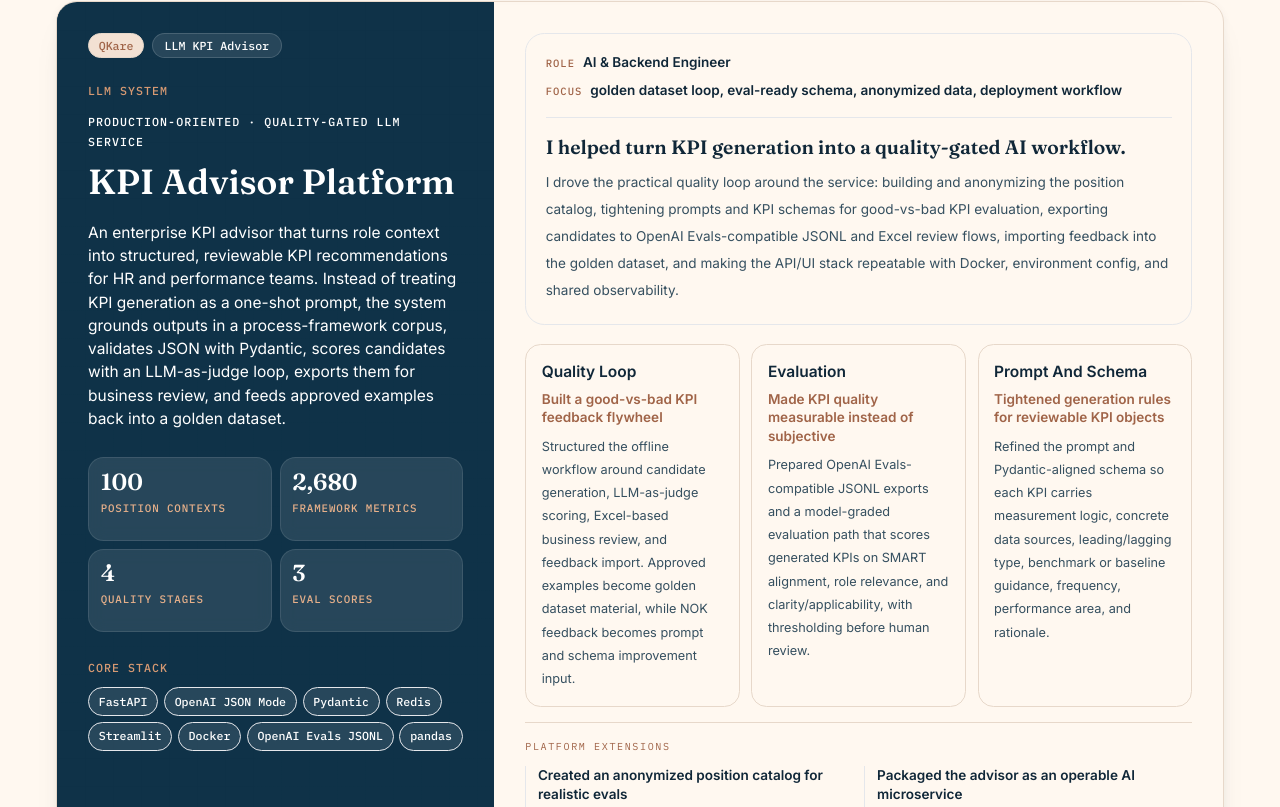
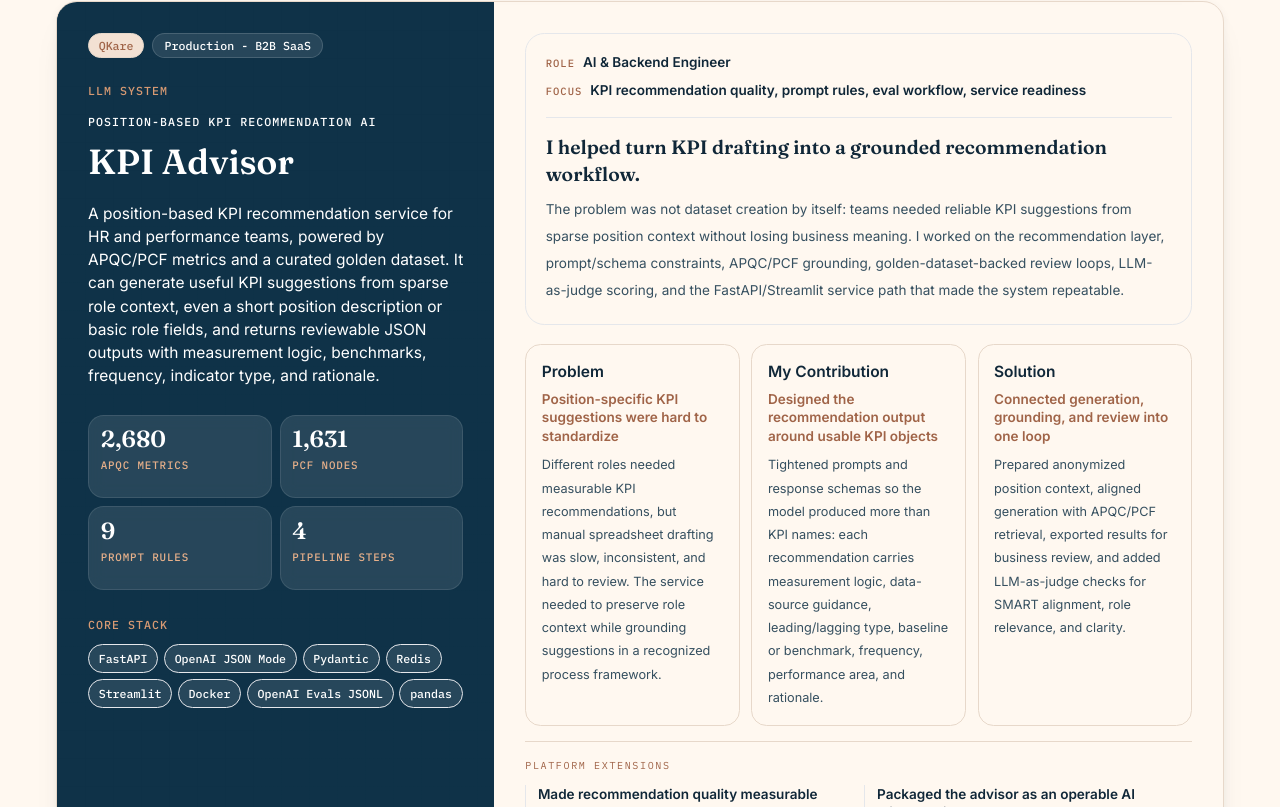
Before and after one commit to melisklc0/melis-kilic-portfolio, a React (Vite) app: page / in a window 1280 px wide. Shown: the part 7153-7960 px from the top of the page. Built offline with nearby package versions, Linux system fonts and the light colour scheme.

Commit message:
feat: update KPI Advisor project details for clarity and improved context in recommendations

```diff
--- a/src/data/projects.ts
+++ b/src/data/projects.ts
@@ -512,107 +512,108 @@ export const projects: Project[] = [
       private_note: 'Built at QKare; source code is private.',
     },
     en: {
-      title: 'KPI Advisor Platform',
-      subtitle: 'Production-oriented · Quality-gated LLM service',
-      badge: 'LLM KPI Advisor',
+      title: 'KPI Advisor',
+      subtitle: 'Position-based KPI recommendation AI',
+      badge: 'Production - B2B SaaS',
       summary:
-        'An enterprise KPI advisor that turns role context into structured, reviewable KPI recommendations for HR and performance teams. Instead of treating KPI generation as a one-shot prompt, the system grounds outputs in a process-framework corpus, validates JSON with Pydantic, scores candidates with an LLM-as-judge loop, exports them for business review, and feeds approved examples back into a golden dataset.',
+        'A position-based KPI recommendation service for HR and performance teams, powered by APQC/PCF metrics and a curated golden dataset. It can generate useful KPI suggestions from sparse role context, even a short position description or basic role fields, and returns reviewable JSON outputs with measurement logic, benchmarks, frequency, indicator type, and rationale.',
       roleLine:
-        'Role: AI & Backend Engineer · Focus: golden dataset loop, eval-ready schema, anonymized data, deployment workflow',
-      focusTitle: 'I helped turn KPI generation into a quality-gated AI workflow.',
+        'Role: AI & Backend Engineer · Focus: KPI recommendation quality, prompt rules, eval workflow, service readiness',
+      focusTitle: 'I helped turn KPI drafting into a grounded recommendation workflow.',
       focusSummary:
-        'I drove the practical quality loop around the service: building and anonymizing the position catalog, tightening prompts and KPI schemas for good-vs-bad KPI evaluation, exporting candidates to OpenAI Evals-compatible JSONL and Excel review flows, importing feedback into the golden dataset, and making the API/UI stack repeatable with Docker, environment config, and shared observability.',
+        'The problem was not dataset creation by itself: teams needed reliable KPI suggestions from sparse position context without losing business meaning. I worked on the recommendation layer, prompt/schema constraints, APQC/PCF grounding, golden-dataset-backed review loops, LLM-as-judge scoring, and the FastAPI/Streamlit service path that made the system repeatable.',
       metrics: [
-        { value: '100', label: 'position contexts' },
-        { value: '2,680', label: 'framework metrics' },
-        { value: '4', label: 'quality stages' },
-        { value: '3', label: 'eval scores' },
+        { value: '2,680', label: 'APQC metrics' },
+        { value: '1,631', label: 'PCF nodes' },
+        { value: '9', label: 'prompt rules' },
+        { value: '4', label: 'pipeline steps' },
       ],
       contributions: [
         {
-          module: 'quality loop',
-          title: 'Built a good-vs-bad KPI feedback flywheel',
+          module: 'Problem',
+          title: 'Position-specific KPI suggestions were hard to standardize',
           description:
-            'Structured the offline workflow around candidate generation, LLM-as-judge scoring, Excel-based business review, and feedback import. Approved examples become golden dataset material, while NOK feedback becomes prompt and schema improvement input.',
+            'Different roles needed measurable KPI recommendations, but manual spreadsheet drafting was slow, inconsistent, and hard to review. The service needed to preserve role context while grounding suggestions in a recognized process framework.',
         },
         {
-          module: 'evaluation',
-          title: 'Made KPI quality measurable instead of subjective',
+          module: 'My contribution',
+          title: 'Designed the recommendation output around usable KPI objects',
           description:
-            'Prepared OpenAI Evals-compatible JSONL exports and a model-graded evaluation path that scores generated KPIs on SMART alignment, role relevance, and clarity/applicability, with thresholding before human review.',
+            'Tightened prompts and response schemas so the model produced more than KPI names: each recommendation carries measurement logic, data-source guidance, leading/lagging type, baseline or benchmark, frequency, performance area, and rationale.',
         },
         {
-          module: 'prompt and schema',
-          title: 'Tightened generation rules for reviewable KPI objects',
+          module: 'Solution',
+          title: 'Connected generation, grounding, and review into one loop',
           description:
-            'Refined the prompt and Pydantic-aligned schema so each KPI carries measurement logic, concrete data sources, leading/lagging type, benchmark or baseline guidance, frequency, performance area, and rationale.',
+            'Prepared anonymized position context, aligned generation with APQC/PCF retrieval, exported results for business review, and added LLM-as-judge checks for SMART alignment, role relevance, and clarity.',
         },
         {
-          module: 'data safety',
-          title: 'Created an anonymized position catalog for realistic evals',
+          module: 'Quality loop',
+          title: 'Made recommendation quality measurable',
           description:
-            'Introduced a 100-row position catalog and anonymized organizational fields so batch generation, demos, and review handoffs could preserve useful job context without exposing sensitive internal structure.',
+            'Built OpenAI Evals-compatible JSONL paths and score-based review outputs so KPI candidates could be compared, filtered, and improved instead of accepted as opaque LLM responses.',
         },
         {
-          module: 'service operations',
+          module: 'Service',
           title: 'Packaged the advisor as an operable AI microservice',
           description:
-            'Added Docker setup for the FastAPI API and Streamlit review UI, externalized ports and OpenAI settings, integrated Redis caching, and aligned logging/metrics with the shared observability approach used by AI services.',
+            'Supported the FastAPI API, Streamlit review UI, Docker setup, environment-based OpenAI configuration, Redis caching path, and shared logging/metrics expectations for AI services.',
         },
       ],
       impact:
-        'Helped move KPI advisory work from manual, inconsistent spreadsheet drafting toward a repeatable AI workflow with grounded generation, measurable quality gates, human-in-the-loop review, safer demo data, and production-minded service operations.',
+        'Moved KPI design toward a repeatable AI recommendation service: grounded in process-framework metrics, constrained by schema and prompt rules, measurable through evals, and usable by reviewers before business adoption.',
     },
     tr: {
-      title: 'LLM-Powered KPI Recommendation Service',
-      subtitle: 'Production-oriented · Structured LLM service',
-      badge: 'Production-oriented · LLM Service',
+      title: 'KPI Advisor',
+      subtitle: 'Position-based KPI recommendation AI',
+      badge: 'Production - B2B SaaS',
       summary:
-        'Role-specific KPI önerileri üreten, structured JSON output, framework-grounded retrieval, schema validation ve offline quality loop üzerine kurulu LLM microservice. Akış sadece “KPI üret” değil; candidate üret, değerlendir, human review için export et ve kabul edilen örnekleri golden dataset’e geri besle mantığıyla tasarlandı.',
-      roleLine: 'Role: LLM Service Contributor · Focus: structured output, eval workflow, deployment readiness',
-      focusTitle: 'Odağım — eval-ready generation, datasets ve deployment workflow',
+        'HR ve performance ekipleri için pozisyona göre structured KPI önerileri üreten, APQC/PCF metrics ve curated golden dataset ile güçlenen bir KPI Advisor servisi. Kısa bir position description ya da temel role field’ları gibi az context ile bile kullanılabilir KPI candidate’ları üretir; measurement logic, benchmark, frequency, indicator type ve rationale taşıyan reviewable JSON çıktılar döndürür.',
+      roleLine:
+        'Role: AI & Backend Engineer · Focus: KPI recommendation quality, prompt rules, eval workflow, service readiness',
+      focusTitle: 'KPI yazımını grounded bir öneri akışına çevirmeye katkı verdim.',
       focusSummary:
-        'KPI advisor’ın prompt-driven bir prototipten daha operable bir AI service’e yaklaşmasına katkı verdim. Containerization, position catalog data, anonymization, environment-based configuration, daha sıkı prompt/schema tasarımı, Excel review export ve shared observability tarafında çalıştım.',
+        'Buradaki ana iş dataset üretmek değil, az position context ile bile güvenilir KPI önerileri çıkarabilen bir akış kurmaktı. Recommendation layer, prompt/schema kuralları, APQC/PCF grounding, golden-dataset-backed review loop, LLM-as-judge scoring ve FastAPI/Streamlit servis yolunda çalıştım.',
       metrics: [
-        { value: 'JSON', label: 'structured output' },
-        { value: 'LLM', label: 'judge eval' },
-        { value: 'Excel', label: 'human review' },
-        { value: 'Redis', label: 'cache path' },
+        { value: '2,680', label: 'APQC metrics' },
+        { value: '1,631', label: 'PCF nodes' },
+        { value: '9', label: 'prompt rules' },
+        { value: '4', label: 'pipeline steps' },
       ],
       contributions: [
         {
-          module: 'service stack',
-          title: 'Containerized API ve review UI',
+          module: 'Problem',
+          title: 'Pozisyona özel KPI önerilerini standardize etmek zordu',
           description:
-            'FastAPI recommendation service ve Streamlit review surface için Docker setup ekledim; API, UI ve destek servislerinin local/deployment workflow’larda tekrar üretilebilir şekilde ayağa kalkmasını hedefledim.',
+            'Farklı roller için ölçülebilir KPI önerileri gerekiyordu; manuel spreadsheet hazırlığı yavaş, tutarsız ve review etmesi zor bir süreçti. Servisin role context’i korurken önerileri tanınan bir process framework ile ground etmesi gerekiyordu.',
         },
         {
-          module: 'data',
-          title: 'Position catalog ve anonymization',
+          module: 'Katkım',
+          title: 'Recommendation output’u kullanılabilir KPI objeleri etrafında tasarlama',
           description:
-            'Batch KPI generation için structured position catalog ekledim; realistic job context korunurken hassas organization detail paylaşılmasın diye catalog alanlarını demo/eval kullanımına daha güvenli hale getirdim.',
+            'Promptları ve response schema’yı sıkılaştırdım; model yalnızca KPI ismi değil, measurement logic, data-source guidance, leading/lagging type, baseline veya benchmark, frequency, performance area ve rationale içeren öneriler üretir hale geldi.',
         },
         {
-          module: 'LLM output',
-          title: 'Daha sıkı prompt ve schema design',
+          module: 'Çözüm',
+          title: 'Generation, grounding ve review adımlarını tek döngüde bağlama',
           description:
-            'Generation prompt’larını ve Pydantic-aligned response schema’yı sıkılaştırdım; KPI çıktılarının benchmark, indicator type, measurement logic ve review edilebilir kalite alanları taşımasını sağladım.',
+            'Anonymized position context hazırladım, generation akışını APQC/PCF retrieval ile hizaladım, sonuçları business review için export ettim ve SMART alignment, role relevance, clarity için LLM-as-judge kontrolleri ekledim.',
         },
         {
-          module: 'quality loop',
-          title: 'Human review export alignment',
+          module: 'Quality loop',
+          title: 'Recommendation quality’i ölçülebilir hale getirme',
           description:
-            'Updated evaluation schema ile uyumlu Excel export adımını refactor ettim; offline LLM-as-judge ve reviewer workflow’unun structured KPI formatı değişirken kullanılabilir kalmasını sağladım.',
+            'OpenAI Evals-compatible JSONL path’leri ve score-based review çıktıları kurdum; KPI candidate’ları opaque LLM response olarak kalmadan karşılaştırılabilir, filtrelenebilir ve iyileştirilebilir hale geldi.',
         },
         {
-          module: 'operations',
-          title: 'Environment config ve observability',
+          module: 'Service',
+          title: 'Advisor’ı operable AI microservice olarak paketleme',
           description:
-            'Port ve LLM ayarlarını environment üzerinden yönetilebilir hale getirdim; logging/metrics tarafını QKare AI servislerinde kullanılan shared observability yaklaşımıyla hizaladım.',
+            'FastAPI API, Streamlit review UI, Docker setup, environment-based OpenAI config, Redis cache path ve AI servislerinde kullanılan shared logging/metrics beklentilerini destekledim.',
         },
       ],
       impact:
-        'KPI generation workflow’unu daha production-minded hale getirdi: structured output, daha güvenli data handling, review edilebilir artifact’ler, repeatable container akışı ve pahalı LLM çağrıları için operational visibility.',
+        'KPI tasarımını manuel spreadsheet hazırlığından repeatable AI recommendation service yönüne taşıdı: process-framework metrics ile grounded, prompt/schema kurallarıyla constrained, eval’lerle ölçülebilir ve business review öncesi denetlenebilir.',
     },
   },
 ];
```
